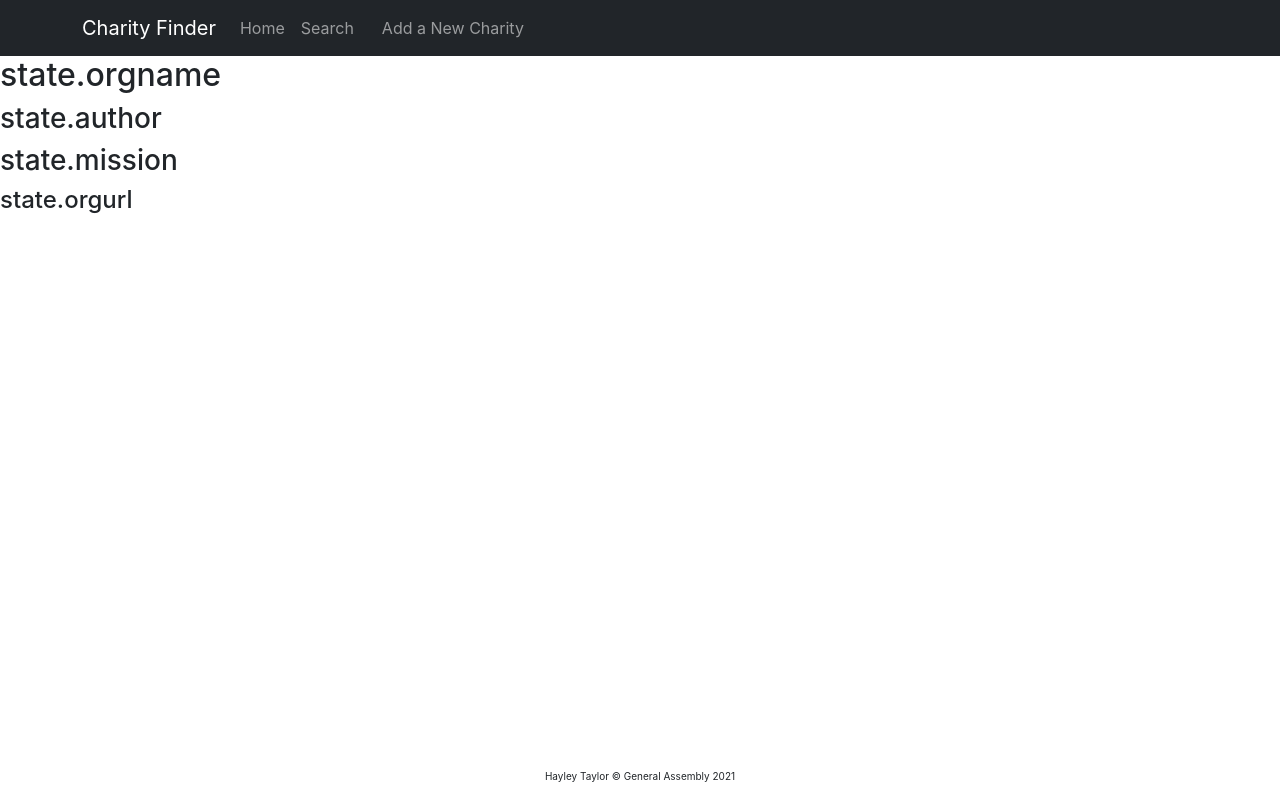
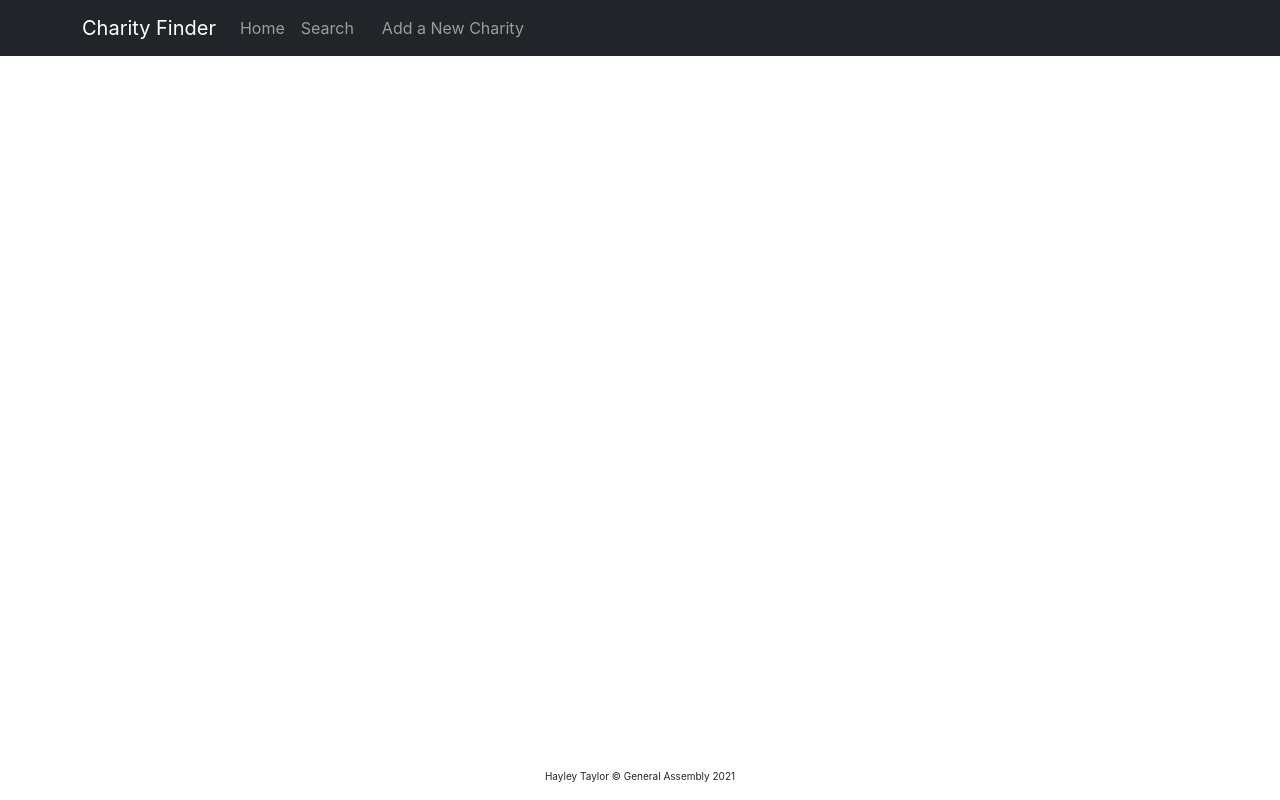
Before and after one commit to hayleytaylor29/Project4-Capstone, a React (Create React App) app in the folder charity_finder/frontend/: page /viewcharities in a window 1280 px wide. Built offline with nearby package versions, Linux system fonts and the light colour scheme; the HTML template or start-up script is replaced by a standard one.

Commit message:
changed post route for creating new charity, seems to be adding a new entry to database but with no fields, only id, createdat and updatedat

```diff
--- a/charity_finder/frontend/src/pages/viewCharities.js
+++ b/charity_finder/frontend/src/pages/viewCharities.js
@@ -4,10 +4,10 @@ import React from 'react'
 function ViewCharities(props) {
     return(
         <div>
-        <h2>state.orgname</h2>
-        <h3>state.author</h3>
-        <h3>state.mission</h3>
-        <h4>state.orgurl</h4>
+        {/* <h2>{orgname}</h2>
+        <h3>{author}</h3>
+        <h3>{mission}</h3>
+        <h4>{orgurl}</h4> */}
         </div>
     //     orgname: {type: String},
     // author: {type: String},
```
Also changed, not shown: 1 other file (tests, documents, lock files or other folders).
